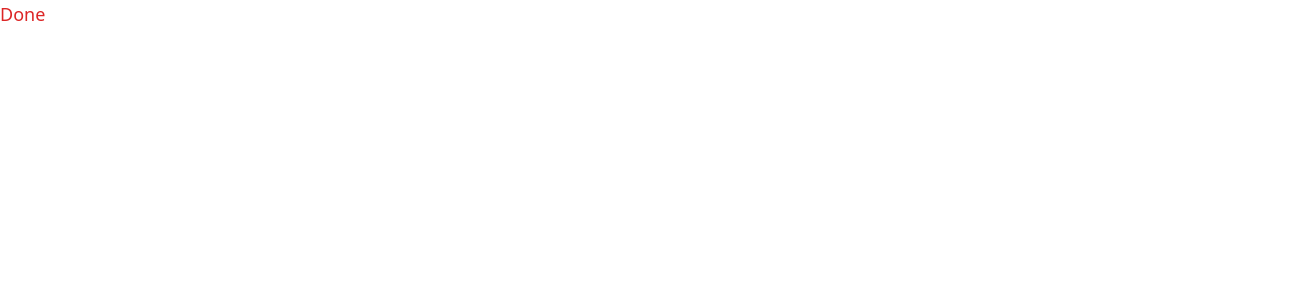
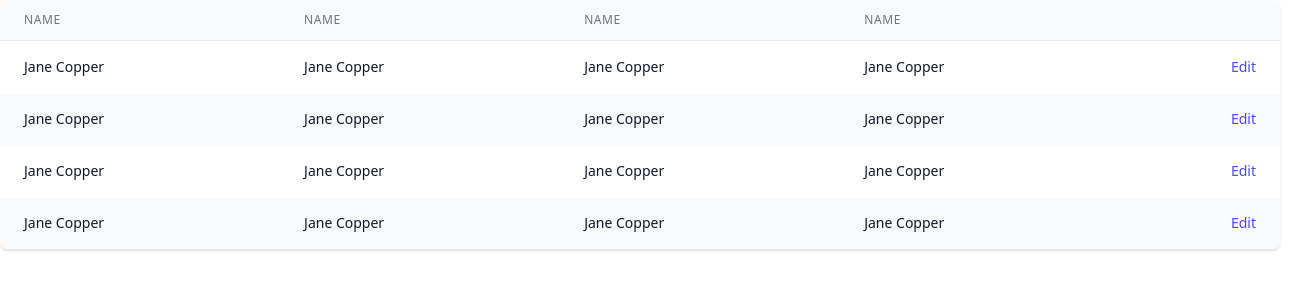
Before and after one commit to Azimjon1111/templete-tailwind-react, a React (Create React App) app: page / in a window 1280 px wide. Shown: the top 300 px of the page, 1312 px wide, since content can reach past the window. Built offline with nearby package versions, Linux system fonts and the light colour scheme.

Commit message:
initial table states applied

```diff
--- a/src/App.js
+++ b/src/App.js
@@ -1,9 +1,113 @@
-import logo from './logo.svg';
+import CustomTable from "./components/Tables";
 
 function App() {
+  const table__headle__data = [
+    {
+      id: "iiefe",
+      name: "Name",
+    },
+    {
+      id: "ii3efe",
+      name: "Name",
+    },
+    {
+      id: "ii4efe",
+      name: "Name",
+    },
+    {
+      id: "ii5efe",
+      name: "Name",
+    }
+  ]
+  const table__body__data = [
+    {
+      id: 1,
+      children: [
+        {
+          id: "ii5efe3",
+          name: "Jane Copper",
+        },
+        {
+          id: "ii5efe4",
+          name: "Jane Copper",
+        },
+        {
+          id: "ii5efe5",
+          name: "Jane Copper",
+        },
+        {
+          id: "ii5efe6",
+          name: "Jane Copper",
+        },
+      ]
+    },
+    {
+      id: 2,
+      children: [
+        {
+          id: "i2i5efe3",
+          name: "Jane Copper",
+        },
+        {
+          id: "i3i5efe4",
+          name: "Jane Copper",
+        },
+        {
+          id: "i4i5efe5",
+          name: "Jane Copper",
+        },
+        {
+          id: "i5i5efe6",
+          name: "Jane Copper",
+        },
+      ]
+    },
+    {
+      id: 3,
+      children: [
+        {
+          id: "ii15efe3",
+          name: "Jane Copper",
+        },
+        {
+          id: "ii25efe4",
+          name: "Jane Copper",
+        },
+        {
+          id: "ii35efe5",
+          name: "Jane Copper",
+        },
+        {
+          id: "ii45efe6",
+          name: "Jane Copper",
+        },
+      ]
+    },
+    {
+      id: 4,
+      children: [
+        {
+          id: "ii55efe3",
+          name: "Jane Copper",
+        },
+        {
+          id: "ii25efe4",
+          name: "Jane Copper",
+        },
+        {
+          id: "ii35efe5",
+          name: "Jane Copper",
+        },
+        {
+          id: "ii45efe6",
+          name: "Jane Copper",
+        },
+      ]
+    },
+  ]
   return (
     <div className="App">
-      <p className='text-red-600 text-lg'>Done</p>
+      <CustomTable thead__count={table__headle__data} tbody__count={table__body__data} />
     </div>
   );
 }
--- /dev/null
+++ b/src/components/Tables/index.js
@@ -0,0 +1,44 @@
+import React from 'react'
+
+const CustomTable = ({ thead__count, tbody__count }) => {
+   return (
+      <div className="flex flex-col">
+         <div className="-my-2 overflow-x-auto sm:-mx-6 lg:-mx-8">
+            <div className="py-2 align-middle inline-block min-w-full sm:px-6 lg:px-8">
+               <div className="shadow overflow-hidden border-b border-gray-200 sm:rounded-lg">
+                  <table className="min-w-full divide-y divide-gray-200">
+                     <thead className="bg-gray-50">
+                        <tr>{thead__count?.map((thead_data, i) =>
+                           (
+                              <th key={i} scope="col" className="px-6 py-3 text-left text-xs font-medium text-gray-500 uppercase tracking-wider">
+                                 {thead_data?.name}
+                              </th>
+                           ))}
+                           <th scope="col" className="relative px-6 py-3">
+                              <span className="sr-only">Edit</span>
+                           </th>
+                        </tr>
+                     </thead>
+                     <tbody>
+                        {tbody__count?.map((tbody_data, i) => (
+                           <tr key={i} className={i % 2 == 0 ? "bg-white" : "bg-gray-50"}>
+                              {tbody_data?.children.map((tbody_element, i) => (
+                                 <td key={i} className="px-6 py-4 whitespace-nowrap text-sm font-medium text-gray-900">
+                                    {tbody_element.name}
+                                 </td>
+                              ))}
+                           <td className="px-6 py-4 whitespace-nowrap text-right text-sm font-medium">
+                              <a href="#fefe" className="text-indigo-600 hover:text-indigo-900">Edit</a>
+                           </td>
+                        </tr>
+))}
+                     </tbody>
+                  </table>
+               </div>
+            </div>
+         </div>
+      </div>
+   )
+}
+
+export default CustomTable
--- a/tailwind.config.js
+++ b/tailwind.config.js
@@ -1,8 +1,80 @@
-/** @type {import('tailwindcss').Config} */
+// /** @type {import('tailwindcss').Config} */
+// module.exports = {
+//   content: ["./src/**/*.{html,js, jsx}"],
+//   theme: {
+//     extend: {},
+//   },
+//   plugins: [],
+// }
 module.exports = {
+  darkMode: false, // or 'media' or 'class'
   content: ["./src/**/*.{html,js}"],
   theme: {
+    scale: {
+      0: "0",
+      25: ".25",
+      50: ".5",
+      75: ".75",
+      80: ".80",
+      85: ".85",
+      90: ".9",
+      95: ".95",
+      100: "1",
+      105: "1.05",
+      110: "1.1",
+      125: "1.25",
+      150: "1.5",
+      200: "2",
+    },
+    minWidth: {
+      0: "0",
+      "1/4": "25%",
+      "1/2": "50%",
+      "3/4": "75%",
+      xs: "20rem",
+      sm: "24rem",
+      md: "28rem",
+      lg: "32rem",
+      xl: "36rem",
+      full: "100%",
+    },
+    minHeight: {
+      0: "0",
+      "1/4": "25%",
+      "1/2": "50%",
+      "3/4": "75%",
+      xs: "20rem",
+      sm: "24rem",
+      md: "28rem",
+      lg: "32rem",
+      xl: "36rem",
+      full: "100%",
+    },
+    extend: {
+      colors: {
+        DarkBlue: "#1584b8",
+        lightBlue: "#1584b8",
+        normalBlue: "#6fafcc",
+        orange: "#FF5533"
+      },
+      margin: {
+        '-600': '-600px',
+        '250': '250px',
+        '200': '200px'
+       },
+    },
+    fontFamily: {
+      lora: ["Lora", "serif"],
+      niramit: ["Niramit", "sans-serif"],
+      montserrat: ["Montserrat", "sans-serif"],
+      jost: ["Jost", "sans-serif"],
+      calibri: ["Calibri"],
+    },
+    // backgroundImage: (theme) => ({
+    //   "landing": "url('/images/c1.png')",
+    // }),
+  },
+  variants: {
     extend: {},
   },
-  plugins: [],
-}
+};
```
Also changed, not shown: package.json (+1 -6 lines), 1 other file (tests, documents, lock files or other folders).
